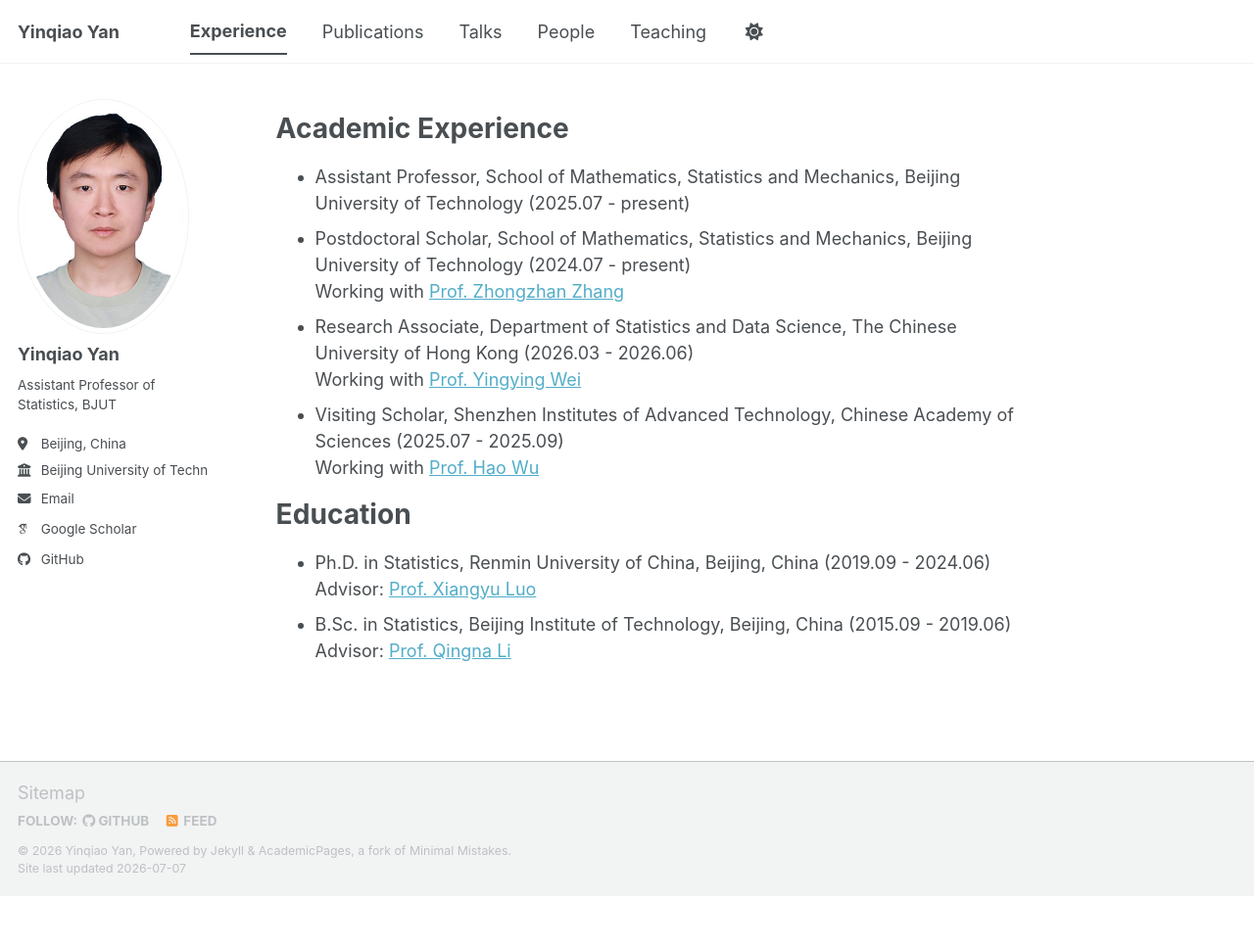
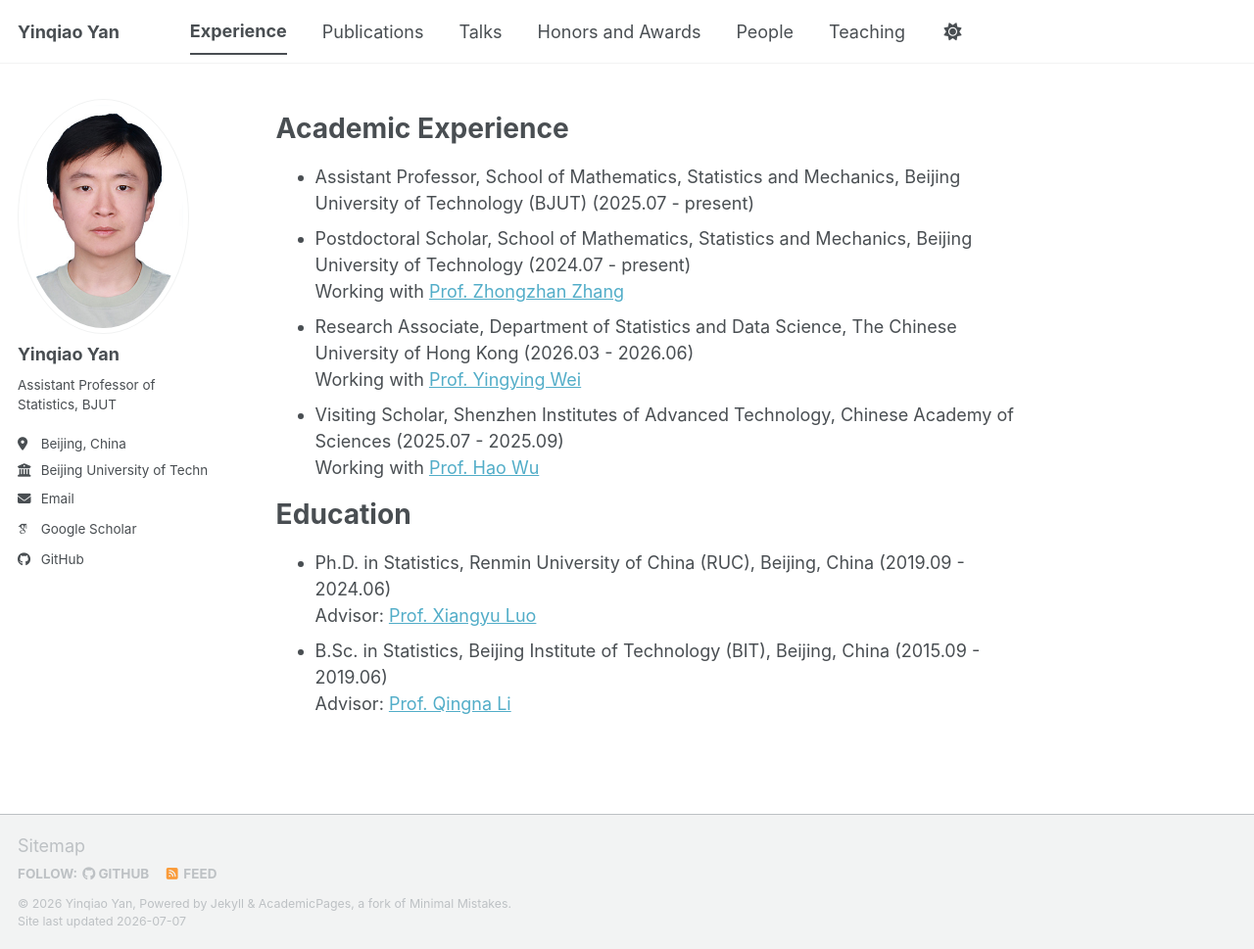
Before and after one commit to yinqiaoyan/yinqiaoyan.github.io, a Jekyll site: the page built from _pages/experience.md, in a window 1280 px wide and 969 px high. Shown: the whole window at 98% size. Built offline with Jekyll 4.4.1, drawn with Linux system fonts in a browser that asks for light colours; some web fonts are replaced; a script bundle is joined from its source files by our own code; library files that are not in the unit come from our copies.

Commit message:
update 20260707-3

```diff
--- a/_data/navigation.yml
+++ b/_data/navigation.yml
@@ -16,6 +16,9 @@
 
   - title: "Talks"
     url: /talks/
+
+  - title: "Honors and Awards"
+    url: /Honors and Awards/
 
   - title: "People"
     url: /people/
--- a/_pages/experience.md
+++ b/_pages/experience.md
@@ -6,7 +6,7 @@
 
 # Academic Experience
 
-- Assistant Professor, School of Mathematics, Statistics and Mechanics, Beijing University of Technology (2025.07 - present)
+- Assistant Professor, School of Mathematics, Statistics and Mechanics, Beijing University of Technology (BJUT) (2025.07 - present)
 - Postdoctoral Scholar, School of Mathematics, Statistics and Mechanics, Beijing University of Technology (2024.07 - present)<br>Working with [Prof. Zhongzhan Zhang](https://msm.bjut.edu.cn/info/1094/2658.htm)
 - Research Associate, Department of Statistics and Data Science, The Chinese University of Hong Kong (2026.03 - 2026.06) <br>
   Working with [Prof. Yingying Wei](https://www.sta.cuhk.edu.hk/peoples/ywei/)
@@ -14,7 +14,7 @@
 
 # Education
 
-- Ph.D. in Statistics, Renmin University of China, Beijing, China (2019.09 - 2024.06)<br>
+- Ph.D. in Statistics, Renmin University of China (RUC), Beijing, China (2019.09 - 2024.06)<br>
   Advisor: [Prof. Xiangyu Luo](http://isbd.ruc.edu.cn/sztd/a3612cf52e7c4df2bf9c6a403d12b635.htm)
-- B.Sc. in Statistics, Beijing Institute of Technology, Beijing, China (2015.09 - 2019.06)<br>
+- B.Sc. in Statistics, Beijing Institute of Technology (BIT), Beijing, China (2015.09 - 2019.06)<br>
   Advisor: [Prof. Qingna Li](https://math.bit.edu.cn/szdw/jgml/sxgcx/lqn/index.htm)
```
Also changed, not shown: _pages/Honors and Awards.md (added, +18 -0 lines).
